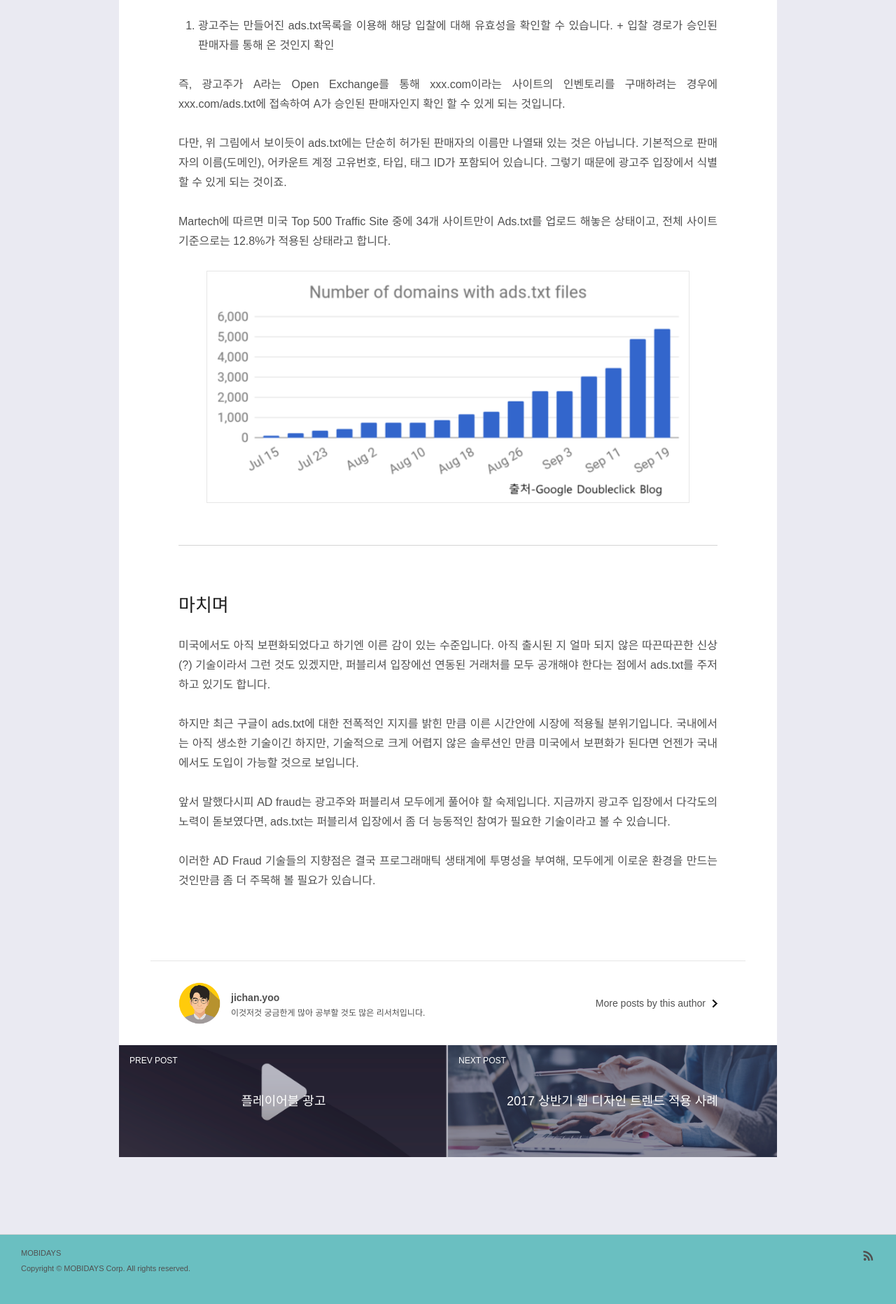
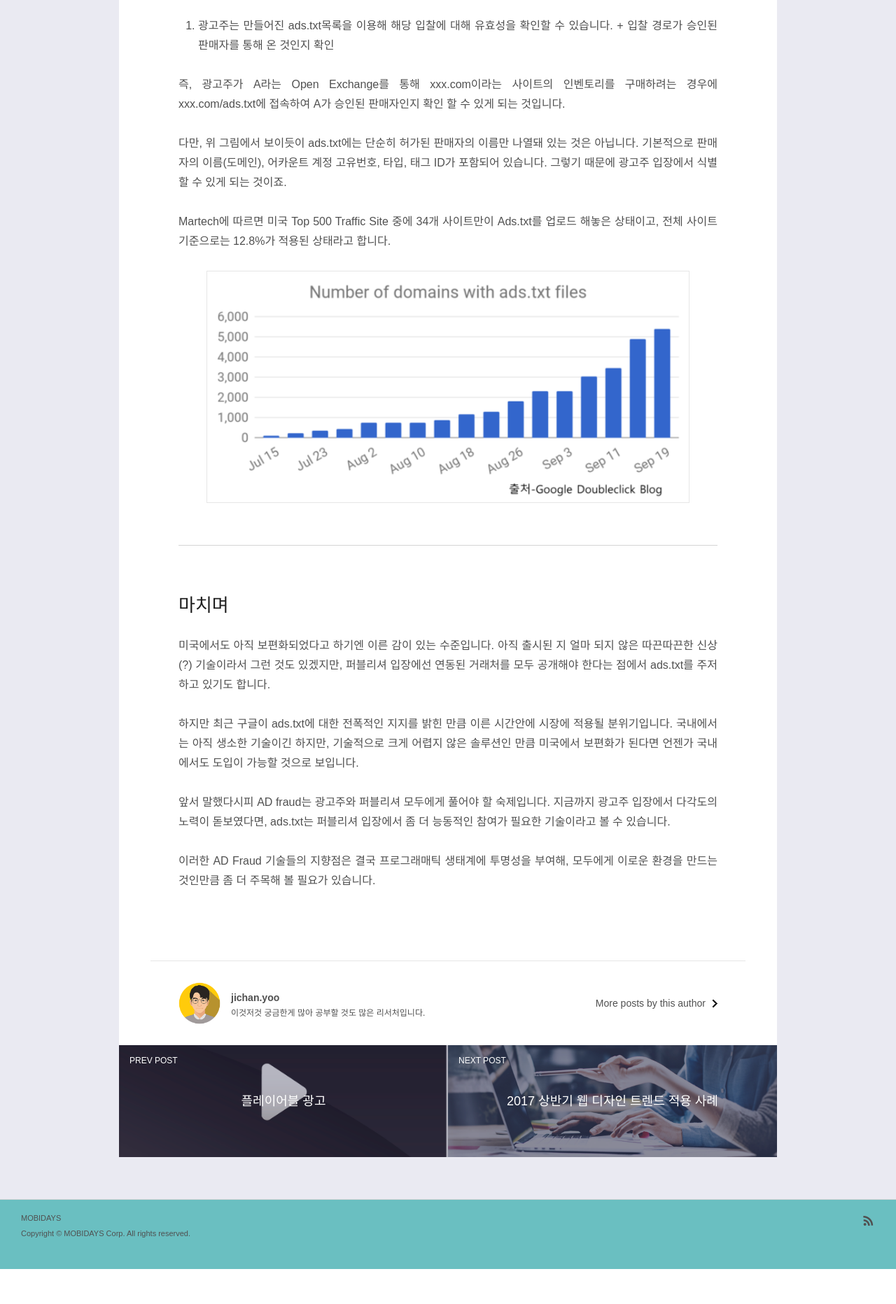
Before and after one commit to mobidays-dev/mobilab, a Jekyll site: the page built from _posts/2017-10-25-Ad-Fruad-그리고-ads-txt.md, in a window 1280 px wide. Shown: the part 2098-3962 px from the top of the page at 70% size. Built offline with Jekyll 4.4.1, drawn with Linux system fonts in a browser that asks for light colours; comment, search, counter and statistics services are not loaded; after the commit the page ends 3912 px from its top, so only the background shows below that.

Commit message:
library update

```diff
--- a/Gemfile
+++ b/Gemfile
@@ -2,7 +2,7 @@
 ruby RUBY_VERSION
 
 # This will help ensure the proper Jekyll version is running.
-gem "jekyll", "3.5.1"
+gem "jekyll", "3.6.3"
 
 gem 'jekyll-paginate', group: :jekyll_plugins
 
--- a/_includes/reply.html
+++ b/_includes/reply.html
@@ -1,13 +1,16 @@
 <!--댓글-->
+
 <div class="reply">
-  <div class="livere-close"></div>
+ <div class="livere-close"></div>
   <!-- 라이브리 시티 설치 코드 -->
-  <div id="lv-container" data-id="city" data-uid="MTAyMC8zODQ2Mi8xNDk5MA==">
+ <div id="lv-container" data-id="city" data-uid="MTAyMC8zODQ2Mi8xNDk5MA==" style="margin-top:-306px;">
     <script type="text/javascript">
+
       /* livere api의 경우 refer를 KEY로 하여 댓글을 받아옴
        * (http:// 제외 필요) https://livere.com 2017/12/15 - byn
        */
-      var content_id = location.href.replace('https://', '');
+      var content_id = location.href.substr(location.href.indexOf("//")+2);
+
       window.livereOptions = {
         refer: content_id
       };
--- a/assets/css/screen.css
+++ b/assets/css/screen.css
@@ -1,4 +1,8 @@
 /* common */
+
+#taboola-livere,#livereAd{
+  display: none;
+}
 
 * {
     -webkit-box-sizing: border-box;
@@ -301,7 +305,7 @@
 }
 
 #wrapper {
-    padding-bottom: 100px;
+    padding-bottom: 50px;
     background-color: #eaeaf2;
     overflow-x: scroll; /* @@iolo for very long title/tags */
 }
```
Also changed, not shown: other parts of _includes/reply.html (+1 -0 lines), Gemfile.lock.
